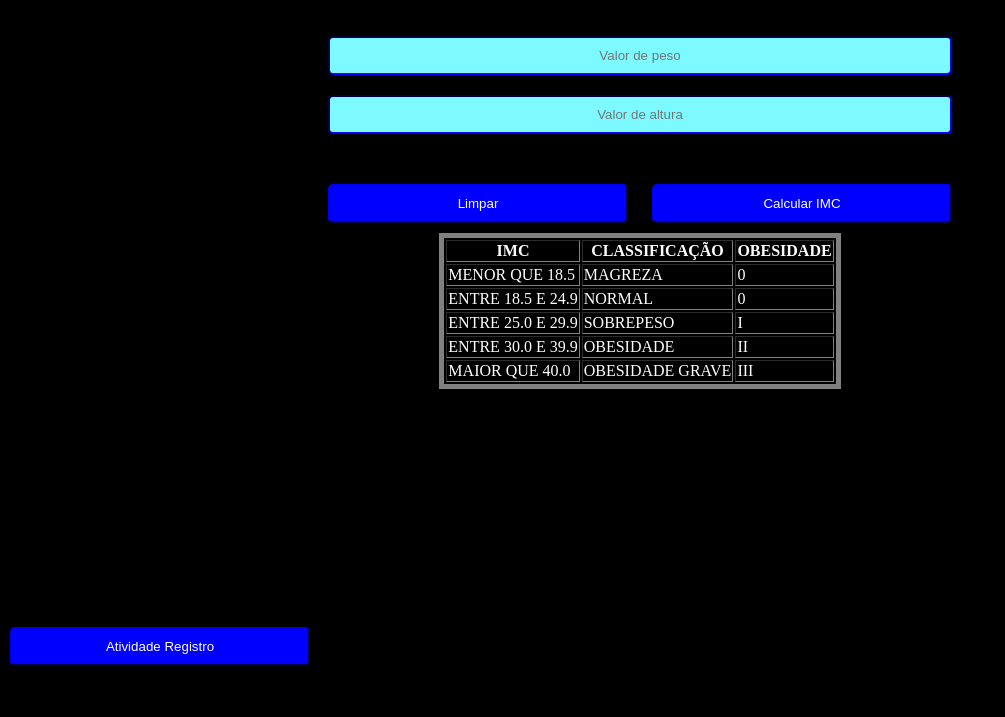
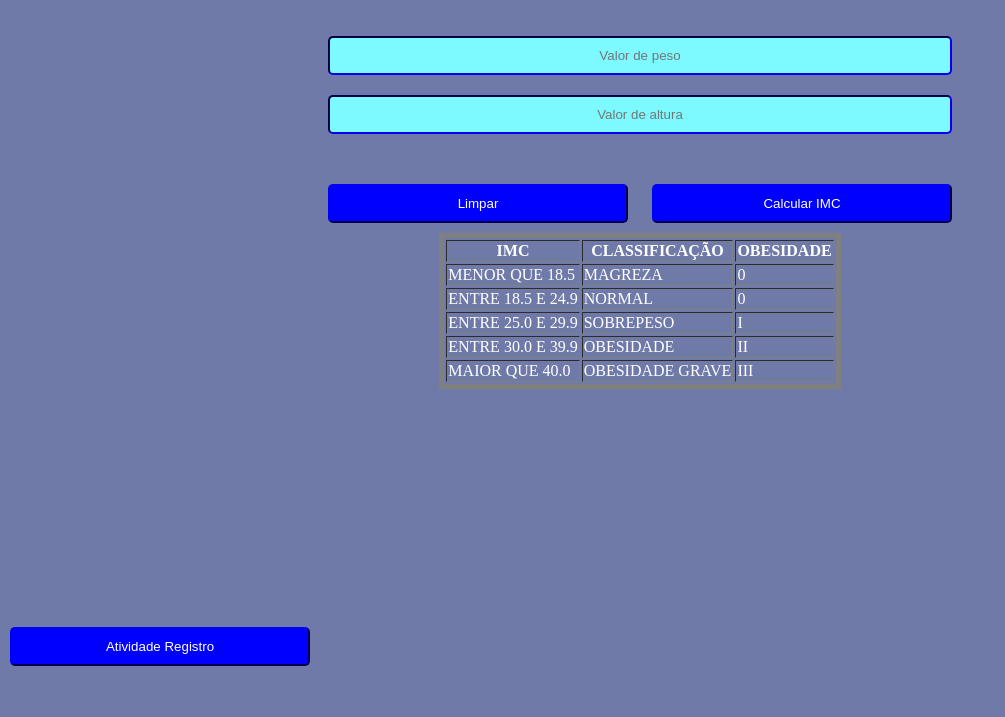
Before and after one commit to BestVelcro/atividadeTesteSistema, a website: page imc.html in a window 1280 px wide. Shown: the part 123-840 px from the top of the page, without its empty margins (0-1005 px from the left). Drawn offline with Linux system fonts and the light colour scheme.

Commit message:
Update imcstyle.css

```diff
--- a/public/imcstyle.css
+++ b/public/imcstyle.css
@@ -1,6 +1,6 @@
 
       body {
-        background-color: black;
+        background-color: #707AA8;
 		color: white;
       }
       div {
```
